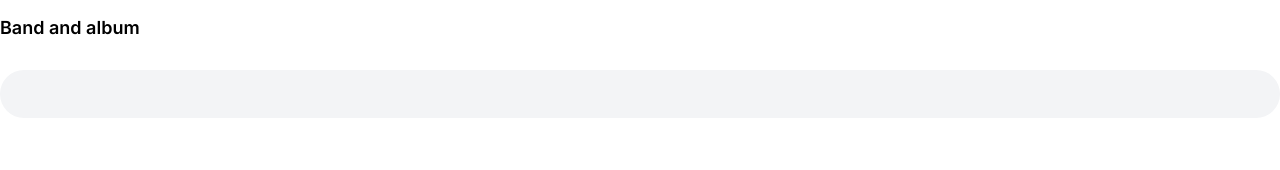
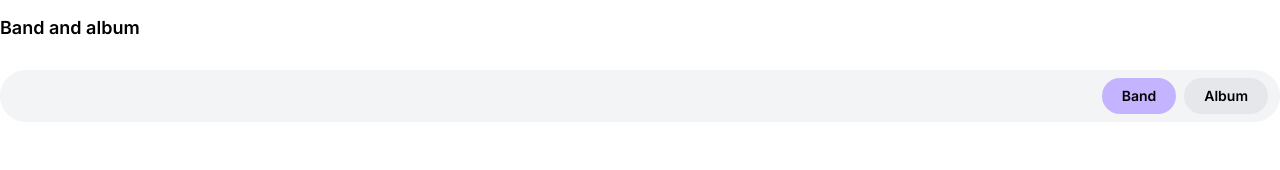
Before and after one commit to maciejg-git/metaltube, a React (Vite) app: page / in a window 1280 px wide. Shown: the part 510-680 px from the top of the page. Built offline with nearby package versions, Linux system fonts and the light colour scheme.

Commit message:
add band and album button to filter input

```diff
--- a/src/App.jsx
+++ b/src/App.jsx
@@ -70,7 +70,8 @@ function App() {
   const [current, setCurrent] = useState("bmp");
 
   const [filters, setFilters] = useState([]);
-  const [filterTitle, setFilterTitle] = useState("");
+  const [filterString, setFilterString] = useState("");
+  const [filterInputBy, setFilterInputBy] = useState({band: true, album: false});
   const [activeFilters, setActiveFilters] = useState(() => ({
     genre: new Set(),
     country: new Set(),
@@ -138,7 +139,7 @@ function App() {
     return array;
   }
 
-  const [debouncedFilter] = useDebounce(filterTitle, 300);
+  const [debouncedFilter] = useDebounce(filterString, 300);
 
   const filterCallbacks = {
     bmp: (item) => {
@@ -156,7 +157,11 @@ function App() {
 
       const filterTitleMatch = item.title.toLowerCase().includes(debouncedFilter.toLowerCase());
 
-      return genreMatch && countryMatch && yearMatch && filterTitleMatch;
+      const bandMatch = filterInputBy.band && item.band.toLowerCase().includes(debouncedFilter.toLowerCase());
+
+      const albumMatch = filterInputBy.album && item.album.toLowerCase().includes(debouncedFilter.toLowerCase());
+
+      return genreMatch && countryMatch && yearMatch && (bandMatch || albumMatch);
     },
     tdsa: (item) => {
       let genreMatch =
@@ -169,7 +174,11 @@ function App() {
 
       const filterTitleMatch = item.title.toLowerCase().includes(debouncedFilter.toLowerCase());
 
-      return genreMatch && countryMatch && yearMatch && filterTitleMatch;
+      const bandMatch = filterInputBy.band && item.band.toLowerCase().includes(debouncedFilter.toLowerCase());
+
+      const albumMatch = filterInputBy.album && item.album.toLowerCase().includes(debouncedFilter.toLowerCase());
+
+      return genreMatch && countryMatch && yearMatch && (bandMatch || albumMatch);
     },
     abma: (item) => {
       const filterTitleMatch = item.title.toLowerCase().includes(debouncedFilter.toLowerCase());
@@ -189,6 +198,7 @@ function App() {
     activeFilters.year,
     activeAnyFilter,
     debouncedFilter,
+    filterInputBy,
   ]);
 
   const sortedItems = useMemo(() => {
@@ -295,15 +305,16 @@ function App() {
   }
 
   function handleBandAutocompleteItemClick(i) {
-    setFilterTitle(i.name);
+    setFilterString(i.name);
     setCurrent(i.channel);
     setPage(1);
+    setFilterInputBy({band: true, album: false})
   }
 
   function handleChannelClick(channel) {
     setCurrent(channel);
     setPage(1);
-    setFilterTitle("");
+    setFilterString("");
   }
 
   function handleLayoutButtonClick(nextLayout) {
@@ -343,10 +354,12 @@ function App() {
               onFilterClick={handleFilterClick}
               activeFilters={activeFilters}
               activeAnyFilter={activeAnyFilter}
-              filterTitle={filterTitle}
-              onFilterTitleChange={setFilterTitle}
+              filterString={filterString}
+              onFilterTitleChange={setFilterString}
               onFilterClear={handleFilterClearClick}
               current={current}
+              filterInputBy={filterInputBy}
+              setFilterInputBy={setFilterInputBy}
             ></Filters>
 
             <div className="my-14"></div>
--- /dev/null
+++ b/src/components/FilterInput.jsx
@@ -0,0 +1,62 @@
+import clsx from "clsx";
+
+export default function FilterInput({
+  className,
+  type,
+  value,
+  onChange,
+  filterInputBy,
+  setFilterInputBy,
+}) {
+  const handleFilterInputButtonClick = (name) => {
+    if (name === "band") {
+      setFilterInputBy({ band: true, album: false });
+    } else if (name === "album") {
+      setFilterInputBy({ band: false, album: true });
+    }
+  };
+
+  return (
+    <div
+      className={
+        "flex flex-1 items-center rounded-full bg-gray-100 py-2 pr-3 pl-5 outline-hidden transition-shadow duration-200 focus-within:ring-3 focus-within:ring-violet-200 focus:outline-hidden dark:bg-neutral-700 dark:text-gray-300 dark:focus-within:ring-violet-300 " +
+        className
+      }
+    >
+      <input
+        type={type}
+        value={value}
+        onChange={onChange}
+        className="w-full border-none bg-transparent p-0 outline-none mr-4"
+      />
+      <div className="flex gap-x-2">
+        <FilterInputButton
+          label="Band"
+          active={filterInputBy.band}
+          onClick={() => handleFilterInputButtonClick("band")}
+        ></FilterInputButton>
+        <FilterInputButton
+          label="Album"
+          active={filterInputBy.album}
+          onClick={() => handleFilterInputButtonClick("album")}
+        ></FilterInputButton>
+      </div>
+    </div>
+  );
+}
+
+const FilterInputButton = ({ label, active, direction, sort, onClick }) => {
+  return (
+    <button
+      className={clsx(
+        "flex items-center gap-x-2 rounded-full px-5 py-2 text-sm font-semibold whitespace-nowrap transition-colors transition-shadow",
+        active
+          ? "bg-violet-300 hover:bg-violet-200 dark:bg-violet-400 dark:text-gray-800 hover:dark:bg-violet-300"
+          : "bg-gray-200 hover:bg-gray-50 dark:bg-neutral-800 hover:dark:bg-neutral-600",
+      )}
+      onClick={onClick}
+    >
+      {label}
+    </button>
+  );
+};
--- a/src/components/Filters.jsx
+++ b/src/components/Filters.jsx
@@ -1,6 +1,7 @@
 import { useState } from "react";
 import clsx from "clsx";
 import Input from "./Input.jsx";
+import FilterInput from "./FilterInput.jsx";
 import FaChevronDownSolid from "../icons/FaChevronDownSolid.jsx";
 import { channels } from "../config.js";
 
@@ -9,10 +10,12 @@ const Filters = ({
   onFilterClick,
   activeFilters,
   activeAnyFilter,
-  filterTitle,
+  filterString,
   onFilterTitleChange,
   onFilterClear,
   current,
+  filterInputBy,
+  setFilterInputBy,
 }) => {
   let [genreShowAll, setGenreShowAll] = useState(false);
   let [countryShowAll, setCountryShowAll] = useState(false);
@@ -120,11 +123,13 @@ const Filters = ({
         )}
 
         <div className="text-lg font-semibold">Band and album</div>
-        <Input
+        <FilterInput
           type="search"
-          value={filterTitle}
+          value={filterString}
           onChange={(e) => onFilterTitleChange(e.target.value)}
-        ></Input>
+          filterInputBy={filterInputBy}
+          setFilterInputBy={setFilterInputBy}
+        ></FilterInput>
       </div>
     </>
   );
```
